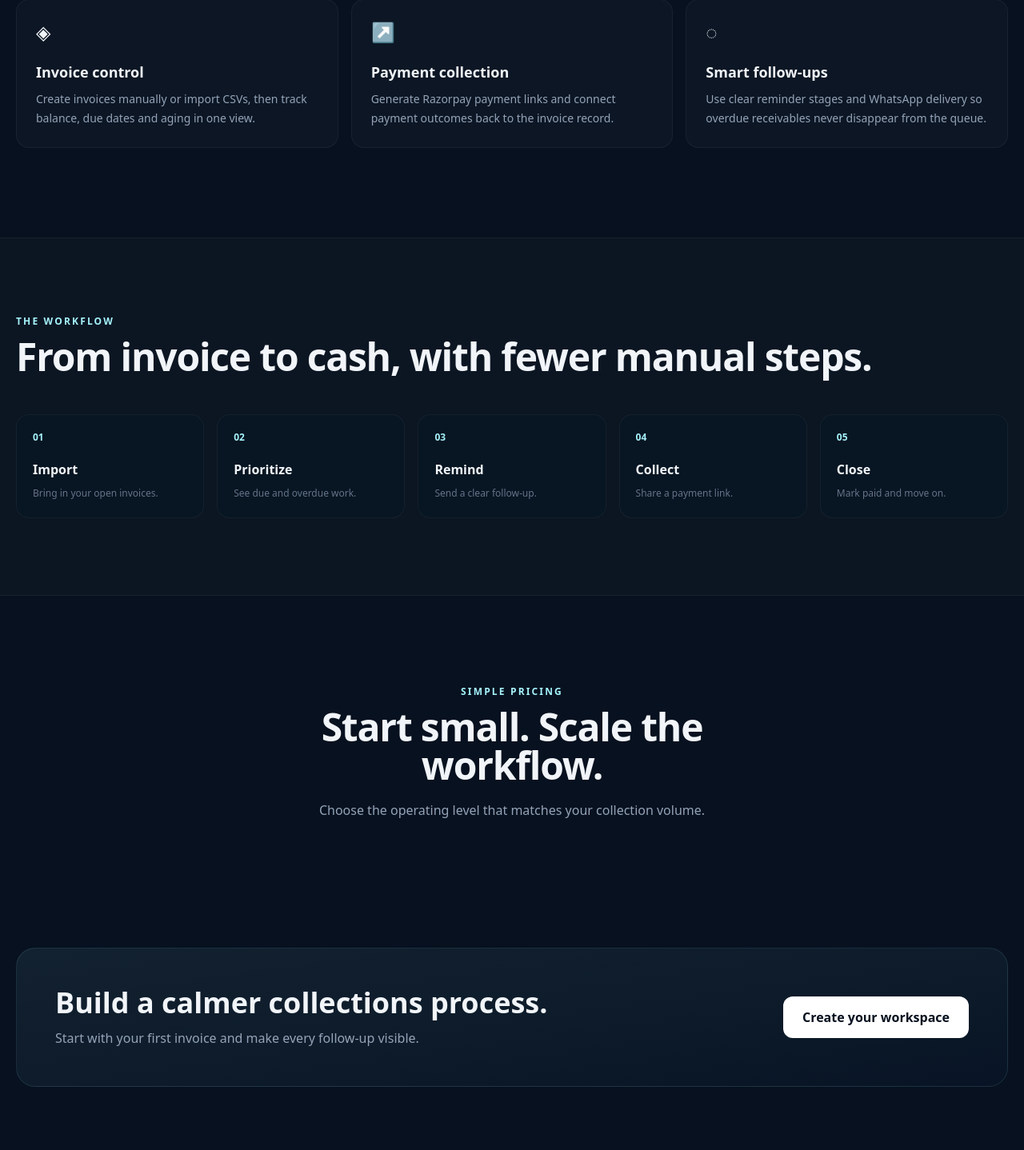
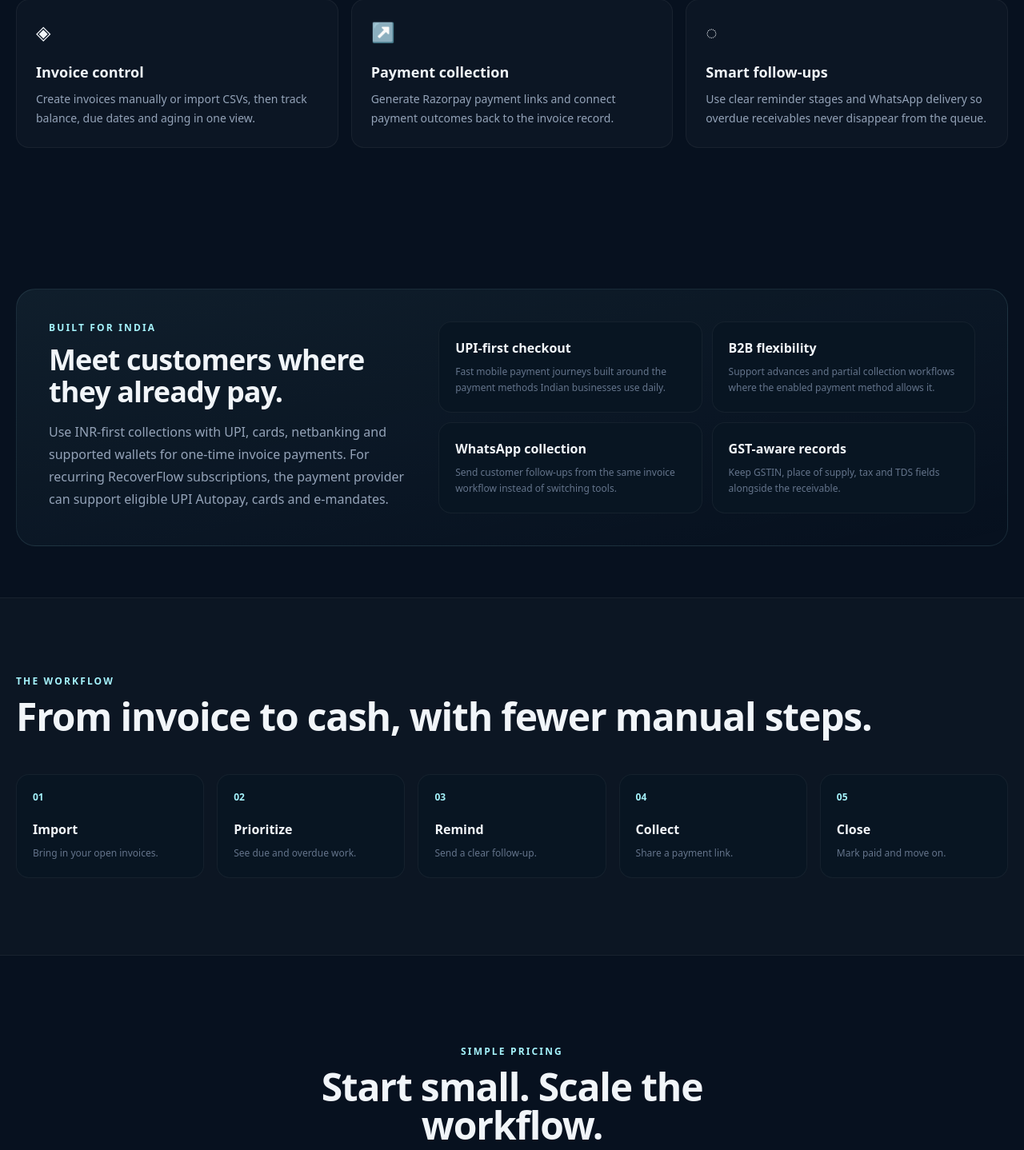
Before and after one commit to AloneRider-pixel/recoverflow, a Python web app: template app/templates/welcome.html in a window 1280 px wide. Shown: the part 1094-2532 px from the top of the page at 80% size. Run offline with Jinja, Linux system fonts and the light colour scheme; the template is opened without the code that fills it, so the values that code supplies are empty; some libraries are stand-ins or nearby versions.

Commit message:
feat: add India-first premium payments positioning

```diff
--- a/app/templates/welcome.html
+++ b/app/templates/welcome.html
@@ -46,6 +46,19 @@
     <div class="rounded-2xl border border-white/5 bg-white/[.025] p-6"><div class="text-2xl">◌</div><h3 class="font-bold text-lg mt-5">Smart follow-ups</h3><p class="text-slate-400 text-sm mt-2 leading-6">Use clear reminder stages and WhatsApp delivery so overdue receivables never disappear from the queue.</p></div>
   </div>
 </section>
+<section class="max-w-7xl mx-auto px-5 py-16">
+  <div class="rounded-3xl border border-cyan-200/10 bg-gradient-to-br from-cyan-200/[.06] to-transparent p-7 md:p-10">
+    <div class="grid lg:grid-cols-[.8fr_1.2fr] gap-10 items-start">
+      <div><div class="text-cyan-200 text-xs font-bold tracking-[.18em]">BUILT FOR INDIA</div><h2 class="text-3xl md:text-4xl font-black tracking-tight mt-3">Meet customers where they already pay.</h2><p class="text-slate-400 mt-4 leading-7">Use INR-first collections with UPI, cards, netbanking and supported wallets for one-time invoice payments. For recurring RecoverFlow subscriptions, the payment provider can support eligible UPI Autopay, cards and e-mandates.</p></div>
+      <div class="grid sm:grid-cols-2 gap-3">
+        <div class="rounded-2xl border border-white/5 bg-[#081522] p-5"><div class="font-bold">UPI-first checkout</div><p class="text-xs text-slate-500 mt-2 leading-5">Fast mobile payment journeys built around the payment methods Indian businesses use daily.</p></div>
+        <div class="rounded-2xl border border-white/5 bg-[#081522] p-5"><div class="font-bold">B2B flexibility</div><p class="text-xs text-slate-500 mt-2 leading-5">Support advances and partial collection workflows where the enabled payment method allows it.</p></div>
+        <div class="rounded-2xl border border-white/5 bg-[#081522] p-5"><div class="font-bold">WhatsApp collection</div><p class="text-xs text-slate-500 mt-2 leading-5">Send customer follow-ups from the same invoice workflow instead of switching tools.</p></div>
+        <div class="rounded-2xl border border-white/5 bg-[#081522] p-5"><div class="font-bold">GST-aware records</div><p class="text-xs text-slate-500 mt-2 leading-5">Keep GSTIN, place of supply, tax and TDS fields alongside the receivable.</p></div>
+      </div>
+    </div>
+  </div>
+</section>
 <section id="workflow" class="border-y border-white/5 bg-white/[.018]">
   <div class="max-w-7xl mx-auto px-5 py-20 md:py-24"><div class="text-cyan-200 text-xs font-bold tracking-[.18em]">THE WORKFLOW</div><h2 class="text-4xl md:text-5xl font-black tracking-tight mt-3">From invoice to cash, with fewer manual steps.</h2>
   <div class="grid md:grid-cols-5 gap-4 mt-12">{% for n,title,desc in [('01','Import','Bring in your open invoices.'),('02','Prioritize','See due and overdue work.'),('03','Remind','Send a clear follow-up.'),('04','Collect','Share a payment link.'),('05','Close','Mark paid and move on.') ] %}<div class="rounded-2xl border border-white/5 bg-[#081522] p-5"><div class="text-xs text-cyan-200 font-bold">{{n}}</div><div class="font-bold mt-5">{{title}}</div><p class="text-xs text-slate-500 mt-2 leading-5">{{desc}}</p></div>{% endfor %}</div></div>
```
